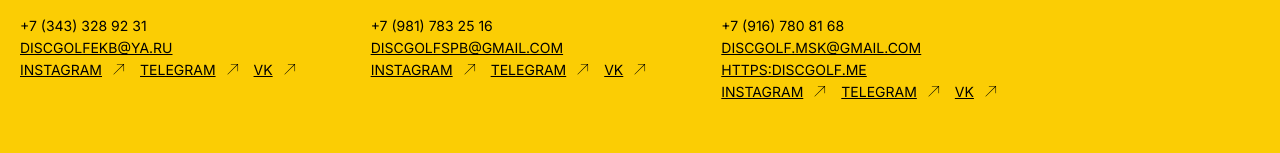
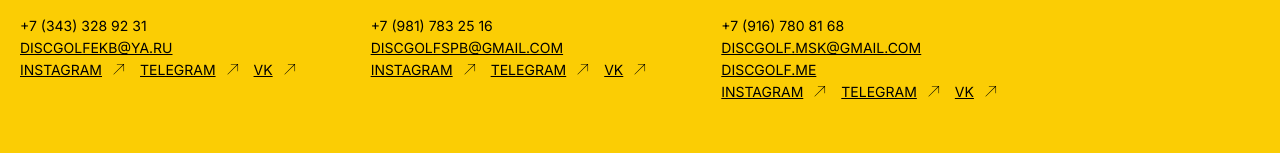
Before and after one commit to RDGAapp/web, a React (Create React App) app: page / in a window 1280 px wide. Shown: the part 2785-2938 px from the top of the page. Built offline with nearby package versions, Linux system fonts and the light colour scheme.

Commit message:
убран https

```diff
--- a/src/components/Footer.tsx
+++ b/src/components/Footer.tsx
@@ -76,7 +76,7 @@
     city: 'Москва',
     phone: '+7 (916) 780 81 68',
     email: 'Discgolf.msk@gmail.com',
-    site: 'https:discgolf.me',
+    site: 'discgolf.me',
     instagram: 'https://www.instagram.com/discgolf.msk/',
     telegram: 'https://t.me/discgolfpro',
     vk: 'https://vk.com/discgolfmsk',
```
